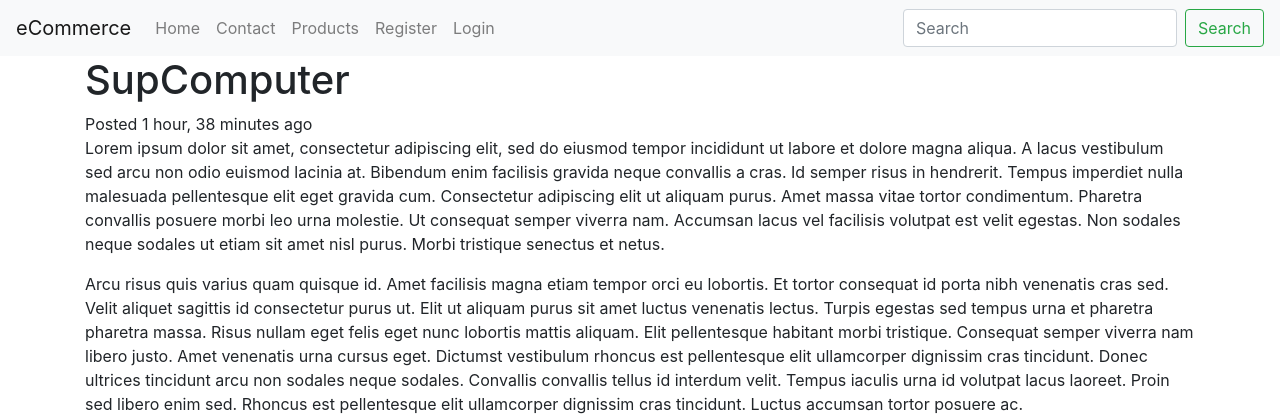
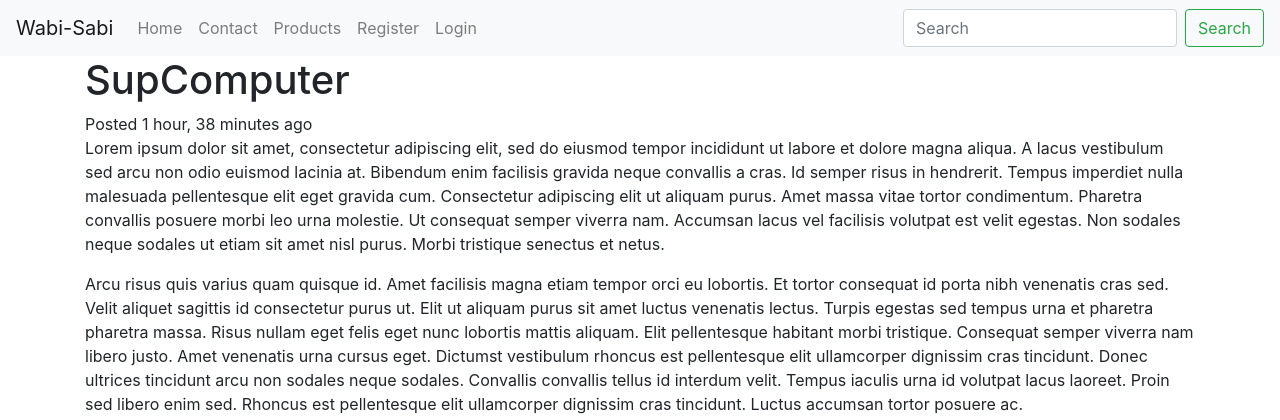
Before and after one commit to Duy-L/Cmps-115-Project, a Django app: a page that uses src/templates/base.html in a window 1280 px wide. Shown: the top 420 px of the page. Run offline with Django 3.2, Linux system fonts and the light colour scheme; data comes from the database, SQL or seed files in the repository; some libraries are stand-ins or nearby versions.

Commit message:
Changed navbar name to WabiSabi

```diff
--- a/src/templates/base.html
+++ b/src/templates/base.html
@@ -11,7 +11,7 @@
 	  	</head>
 
 	  	<body>
-		  	{% include 'base/navbar.html' with brand_name='eCommerce' %}
+		  	{% include 'base/navbar.html' with brand_name='Wabi-Sabi' %}
 	  		{% block content %}{% endblock %}
 
 
```
